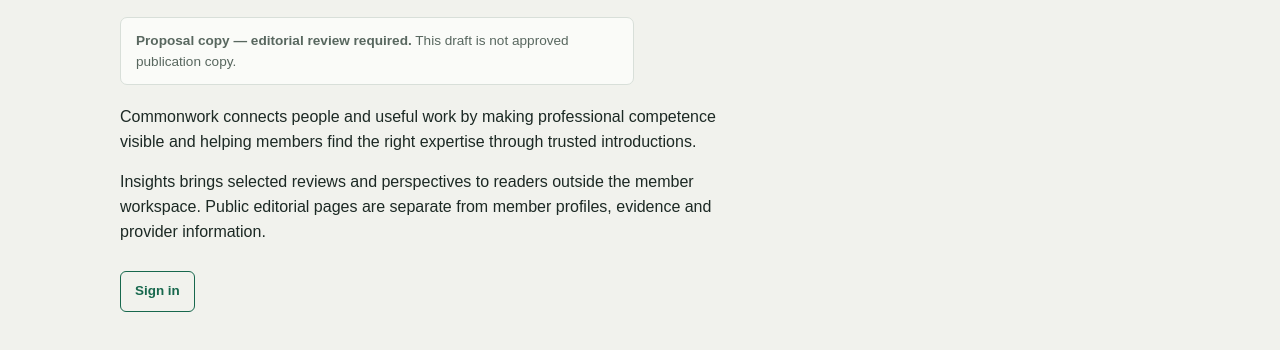
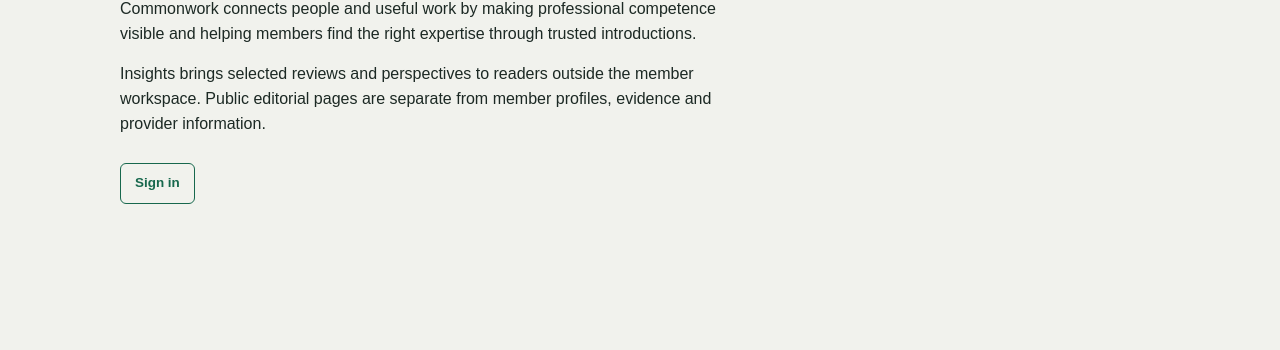
Before and after one commit to dirkbuursma-gif/commonwork-mvp, an Astro site: page /about in a window 1280 px wide. Shown: the part 192-542 px from the top of the page. Built offline with nearby package versions, Linux system fonts and the light colour scheme; Astro itself is replaced by a stand-in of ours; no server answers; a web font is replaced by a local one.

Commit message:
fix: remove internal About review notice for approved release scope

```diff
--- a/src/pages/about.astro
+++ b/src/pages/about.astro
@@ -8,7 +8,6 @@
   <article class="about-page">
     <h1>About Commonwork</h1>
     <p class="lede">A private professional network for thoughtful work and trusted introductions.</p>
-    <p class="about-review-note"><strong>Proposal copy — editorial review required.</strong> This draft is not approved publication copy.</p>
     <p>Commonwork connects people and useful work by making professional competence visible and helping members find the right expertise through trusted introductions.</p>
     <p>Insights brings selected reviews and perspectives to readers outside the member workspace. Public editorial pages are separate from member profiles, evidence and provider information.</p>
     <a class="about-signin" href="/sign-in">Sign in</a>
```
